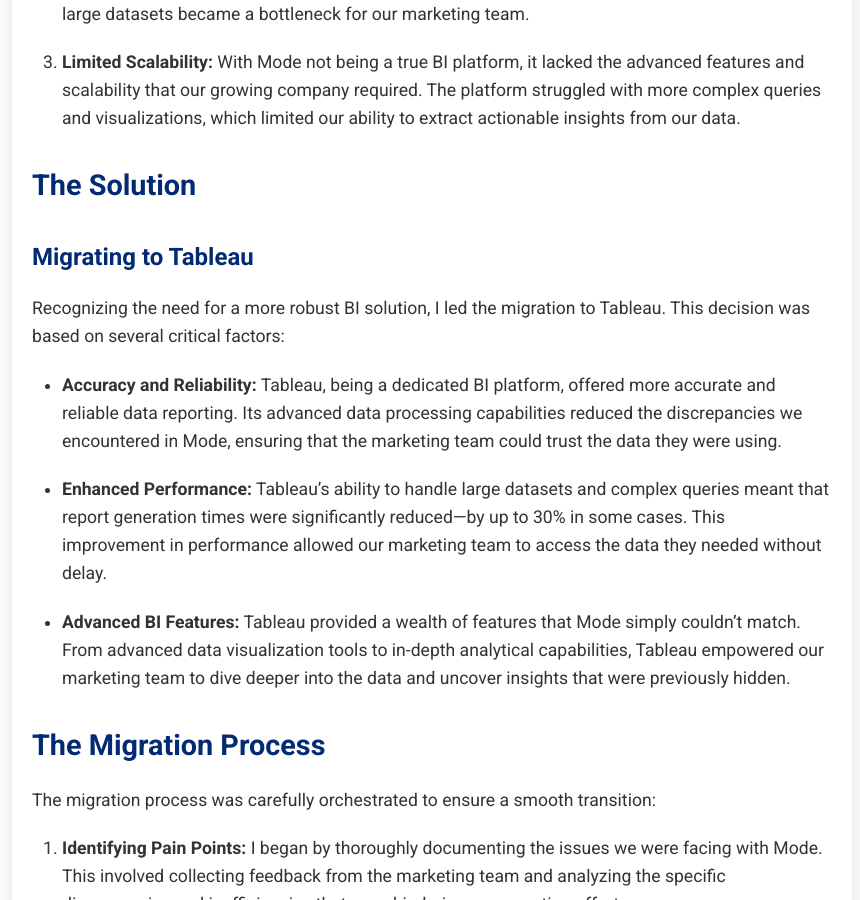
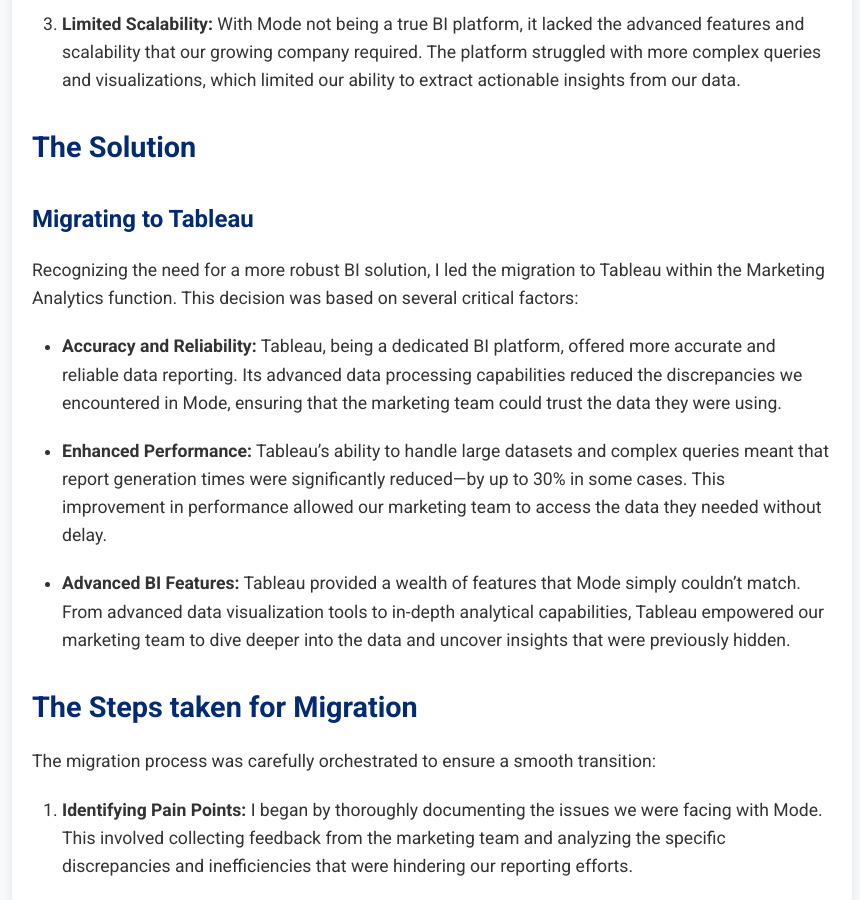
Before and after one commit to IyerS/sundareshiyer.github.io, a Jekyll site: the page built from _posts/2024-03-21-migrating-from-mode-to-tableau.md, in a window 1280 px wide and 900 px high, scrolled down 1798 px. Shown: the whole window, without its empty margins (208-1068 px from the left). Built offline with Jekyll 4.4.1, drawn with Linux system fonts in a browser that asks for light colours; some of the changed text lies outside the part shown.

Commit message:
Update 2024-03-21-migrating-from-mode-to-tableau.md

```diff
--- a/_posts/2024-03-21-migrating-from-mode-to-tableau.md
+++ b/_posts/2024-03-21-migrating-from-mode-to-tableau.md
@@ -12,11 +12,10 @@
 
 ## Table of Contents
 1. [Migrating from Mode to Tableau](#migrating-from-mode-to-tableau)
-2. [The Challenge](#the-challenge)
-3. [Data Collection](#data-collection)
-5. [The Solution](#the-solution)
-6. [The Migration Process](#the-migration-process)
-7. [The Impact](#the-impact)
+2. [The Problem](#the-problem)
+3. [The Solution](#the-solution)
+4. [The Steps taken for Migration](#the-migration-process)
+5. [The Impact](#the-impact)
 
 
 ## Migrating from Mode to Tableau
@@ -38,7 +37,7 @@
 ## The Solution
 ### Migrating to Tableau
 
-Recognizing the need for a more robust BI solution, I led the migration to Tableau. This decision was based on several critical factors:
+Recognizing the need for a more robust BI solution, I led the migration to Tableau within the Marketing Analytics function. This decision was based on several critical factors:
 
 - **Accuracy and Reliability:** Tableau, being a dedicated BI platform, offered more accurate and reliable data reporting. Its advanced data processing capabilities reduced the discrepancies we encountered in Mode, ensuring that the marketing team could trust the data they were using.
 
@@ -46,7 +45,7 @@
 
 - **Advanced BI Features:** Tableau provided a wealth of features that Mode simply couldn’t match. From advanced data visualization tools to in-depth analytical capabilities, Tableau empowered our marketing team to dive deeper into the data and uncover insights that were previously hidden.
 
-## The Migration Process
+## The Steps taken for Migration
 
 The migration process was carefully orchestrated to ensure a smooth transition:
 
```
Also changed, not shown: other parts of _posts/2024-03-21-migrating-from-mode-to-tableau.md (+1 -1 lines).
